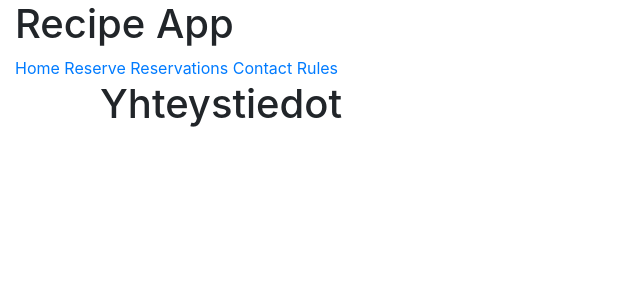
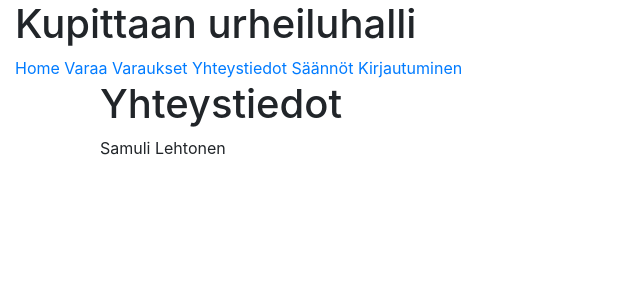
Before and after one commit to Cendukka/VarausjarjestelmaNodeJS, a Node server app: page /contacts in a window 1280 px wide. Shown: the top 300 px of the page, without its empty margins (0-640 px from the left). Run offline with Node 20, Linux system fonts and the light colour scheme; some libraries are stand-ins or nearby versions.

Commit message:
layout fixing

```diff
--- a/views/layout.ejs
+++ b/views/layout.ejs
@@ -16,6 +16,7 @@
 		<%- body %>
 	</div>
 
+	<%- include('partials/footer') %>
 </body>
 
 </html>
--- a/views/partials/header.ejs
+++ b/views/partials/header.ejs
@@ -1,22 +1,25 @@
 <div id="nav">
     <div class="col-sm nav-align">
-        <h1 id="title">Recipe App</h1>
+        <h1 id="title">Kupittaan urheiluhalli</h1>
     </div>
     <div class="col-sm nav-align">
-        <a href="/home">
+        <a href="/">
             <span class="button">Home</span>
         </a>
         <a href="/reserve">
-            <span class="button">Reserve</span>
+            <span class="button"> Varaa </span>
         </a>
         <a href="/reservations">
-            <span class="button">Reservations</span>
+            <span class="button"> Varaukset </span>
         </a>
-        <a href="/Contacts">
-            <span class="button">Contact</span>
+        <a href="/contacts">
+            <span class="button"> Yhteystiedot </span>
         </a>
-        <a href="/Rules">
-            <span class="button">Rules</span>
+        <a href="/rules">
+            <span class="button"> Säännöt </span>
+        </a>
+        <a href="/login">
+            <span class="button"> Kirjautuminen </span>
         </a>
     </div>
 </div>
--- /dev/null
+++ b/views/saannot.ejs
@@ -0,0 +1,5 @@
+
+<div class="col-sm-6">
+    <h1>Säännöt</h1>
+    <p></p>
+  </div>
--- a/views/yhteystiedot.ejs
+++ b/views/yhteystiedot.ejs
@@ -1,5 +1,6 @@
 
 <div class="col-sm-6">
   <h1>Yhteystiedot</h1>
+  <p>Samuli Lehtonen</p>
   <p></p>
 </div>
```
Also changed, not shown: views/index.ejs (line endings or trailing spaces).
